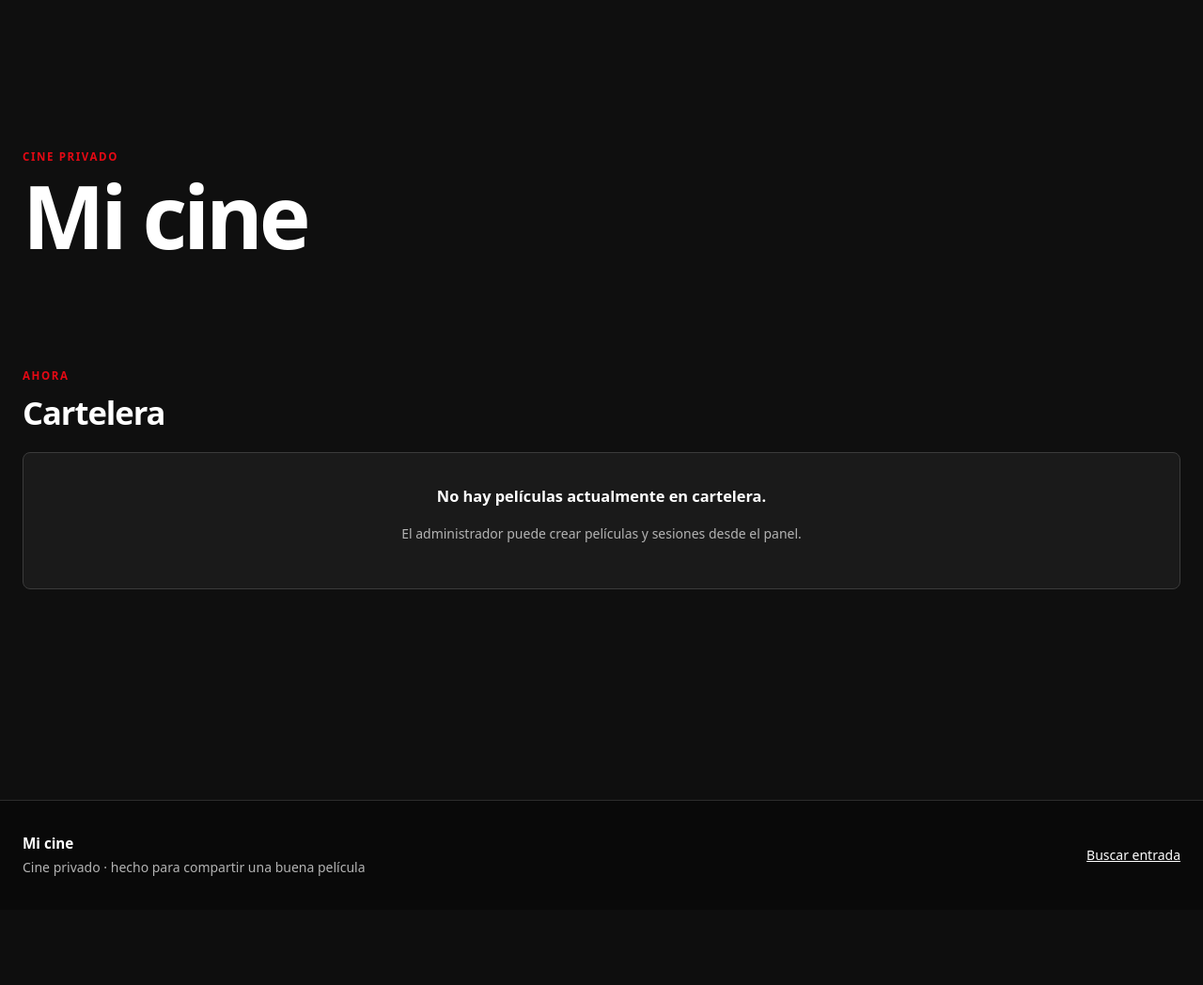
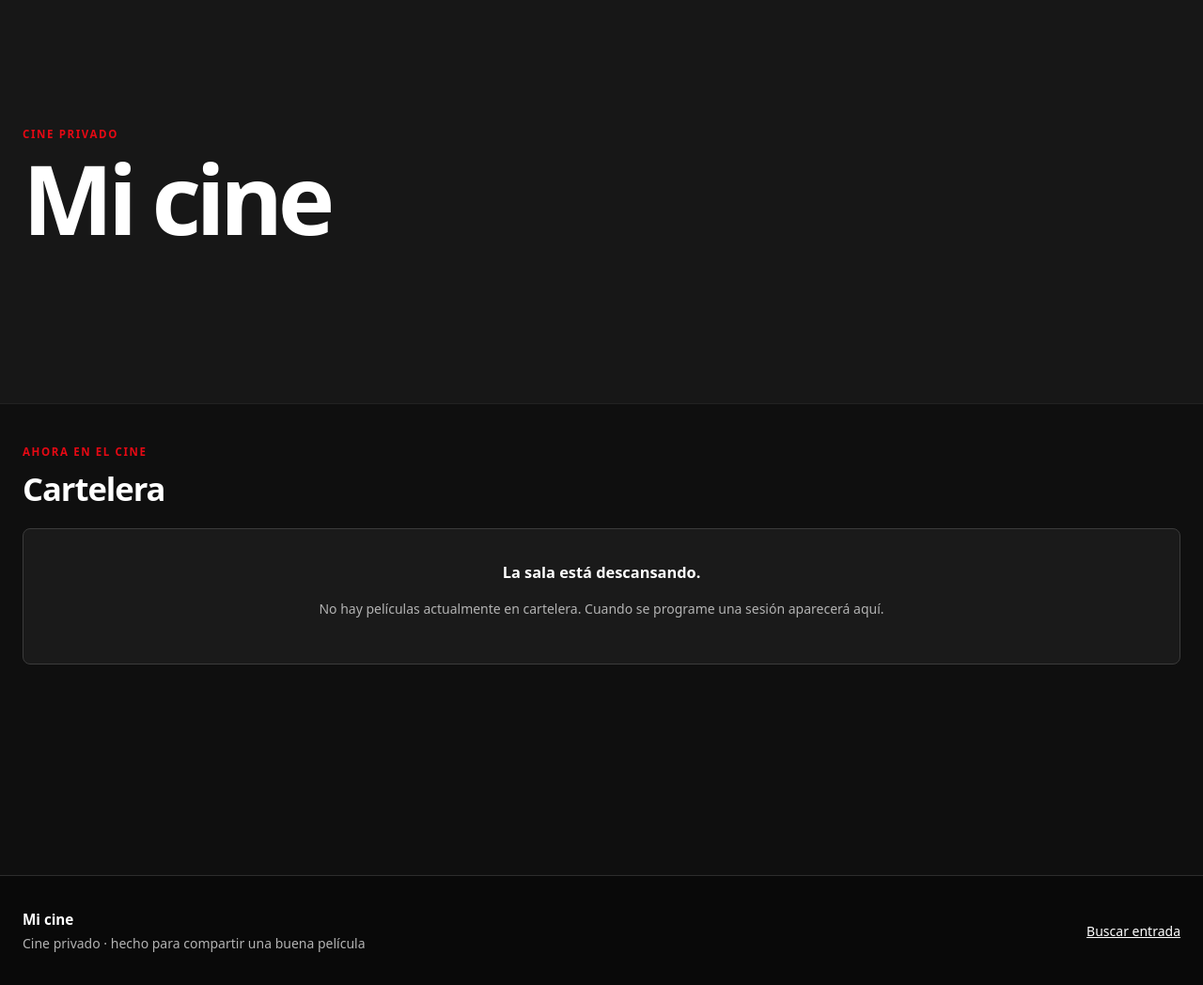
Before and after one commit to elisgar11/C2EM-Cinema, a Django app: page / in a window 1280 px wide. Shown: the part 69-1117 px from the top of the page at 94% size. Before the commit the page ends 1001 px from the top, so only its background shows below. Run offline with Django 5.2, Linux system fonts and the light colour scheme; data comes from the database, SQL or seed files in the repository; tables that the repository leaves empty hold one stand-in row (values such as "Sample post").

Commit message:
Redesign cinema home experience

```diff
--- a/templates/core/home.html
+++ b/templates/core/home.html
@@ -2,16 +2,47 @@
 {% load cinema_tags %}
 
 {% block content %}
-<section class="hero shell">
-    <p class="eyebrow">Cine privado</p>
-    <h1>{{ site_settings.cinema_name|default:"Mi cine" }}</h1>
-    {% if site_settings.tagline %}<p class="hero-tagline">{{ site_settings.tagline }}</p>{% endif %}
-    {% if site_settings.home_message %}<p class="hero-copy">{{ site_settings.home_message }}</p>{% endif %}
-</section>
+{% with featured=movies.0 %}
+    {% if featured %}
+        <section class="cinema-home-hero{% if featured.backdrop %} has-backdrop{% endif %}"{% if featured.backdrop %} style="--hero-backdrop: url('{{ featured.backdrop.url }}')"{% endif %}>
+            <div class="cinema-hero-content shell">
+                <div class="cinema-hero-copy">
+                    <p class="cinema-kicker">En pantalla</p>
+                    <h1>{{ featured.title }}</h1>
+                    <p class="cinema-hero-meta">
+                        <span>{{ featured.duration_minutes }} min</span>
+                        {% if featured.age_rating %}<span class="cinema-meta-dot">•</span><span>{{ featured.age_rating }}</span>{% endif %}
+                        {% if featured.upcoming_screenings %}<span class="cinema-meta-dot">•</span><span>Próxima {{ featured.upcoming_screenings.0.start_at|date:"D j · H:i" }}</span>{% endif %}
+                    </p>
+                    {% if featured.description %}<p class="cinema-hero-description">{{ featured.description|truncatewords:36 }}</p>{% endif %}
+                    <div class="cinema-hero-actions">
+                        {% if featured.upcoming_screenings %}<a class="cinema-cta" href="{% url 'core:screening_detail' featured.upcoming_screenings.0.pk %}">Elegir butacas</a>{% endif %}
+                        <a class="cinema-cta secondary" href="{{ featured.get_absolute_url }}">Ficha y sesiones</a>
+                    </div>
+                </div>
+            </div>
+        </section>
+    {% else %}
+        <section class="cinema-home-hero cinema-brand-hero">
+            <div class="cinema-hero-content shell">
+                <div class="cinema-hero-copy">
+                    <p class="cinema-kicker">Cine privado</p>
+                    <h1>{{ site_settings.cinema_name|default:"Mi cine" }}</h1>
+                    {% if site_settings.tagline %}<p class="cinema-hero-description">{{ site_settings.tagline }}</p>{% endif %}
+                    {% if site_settings.home_message %}<p class="cinema-hero-description">{{ site_settings.home_message }}</p>{% endif %}
+                </div>
+            </div>
+        </section>
+    {% endif %}
+{% endwith %}
 
-<section class="shell section">
+<section class="shell section" id="cartelera">
     <div class="section-heading">
-        <div><p class="eyebrow">Ahora</p><h2>Cartelera</h2></div>
+        <div>
+            <p class="eyebrow">Ahora en el cine</p>
+            <h2>Cartelera</h2>
+        </div>
+        {% if movies %}<span class="cinema-section-note">{{ movies|length }} película{{ movies|length|pluralize:"s" }}</span>{% endif %}
     </div>
     {% if movies %}
         <div class="movie-grid">
@@ -23,14 +54,13 @@
                         {% else %}
                             <span class="poster-placeholder">{{ movie.title|slice:":1" }}</span>
                         {% endif %}
+                        {% if movie.upcoming_screenings %}<span class="cinema-poster-badge">{{ movie.upcoming_screenings.0.start_at|date:"D · H:i" }}</span>{% endif %}
                     </a>
                     <div class="movie-card-body">
                         <h3><a href="{{ movie.get_absolute_url }}">{{ movie.title }}</a></h3>
                         <p>{{ movie.duration_minutes }} min{% if movie.age_rating %} · {{ movie.age_rating }}{% endif %}</p>
                         {% if movie.upcoming_screenings %}
-                            <a class="session-pill" href="{% url 'core:screening_detail' movie.upcoming_screenings.0.pk %}">
-                                {{ movie.upcoming_screenings.0.start_at|date:"D j · H:i" }}
-                            </a>
+                            <a class="session-pill" href="{% url 'core:screening_detail' movie.upcoming_screenings.0.pk %}">Reservar próxima sesión</a>
                         {% endif %}
                     </div>
                 </article>
@@ -38,19 +68,22 @@
         </div>
     {% else %}
         <div class="empty-state">
-            <h3>No hay películas actualmente en cartelera.</h3>
-            <p>El administrador puede crear películas y sesiones desde el panel.</p>
+            <h3>La sala está descansando.</h3>
+            <p>No hay películas actualmente en cartelera. Cuando se programe una sesión aparecerá aquí.</p>
         </div>
     {% endif %}
 </section>
 
 {% if next_screenings %}
 <section class="shell section">
-    <div class="section-heading"><div><p class="eyebrow">Agenda</p><h2>Próximas sesiones</h2></div></div>
+    <div class="section-heading">
+        <div><p class="eyebrow">Próximamente</p><h2>Sesiones</h2></div>
+        <span class="cinema-section-note">Elige hora y entra directo a las butacas</span>
+    </div>
     <div class="session-list">
         {% for screening in next_screenings %}
             <a class="session-row" href="{% url 'core:screening_detail' screening.pk %}">
-                <span><strong>{{ screening.movie.title }}</strong><small>{{ screening.room.name }}</small></span>
+                <span><strong>{{ screening.movie.title }}</strong><small>{{ screening.room.name }} · {{ screening.base_price }}{{ site_settings.currency_symbol }}</small></span>
                 <span class="session-time">{{ screening.start_at|date:"j M · H:i" }}</span>
             </a>
         {% endfor %}
```
